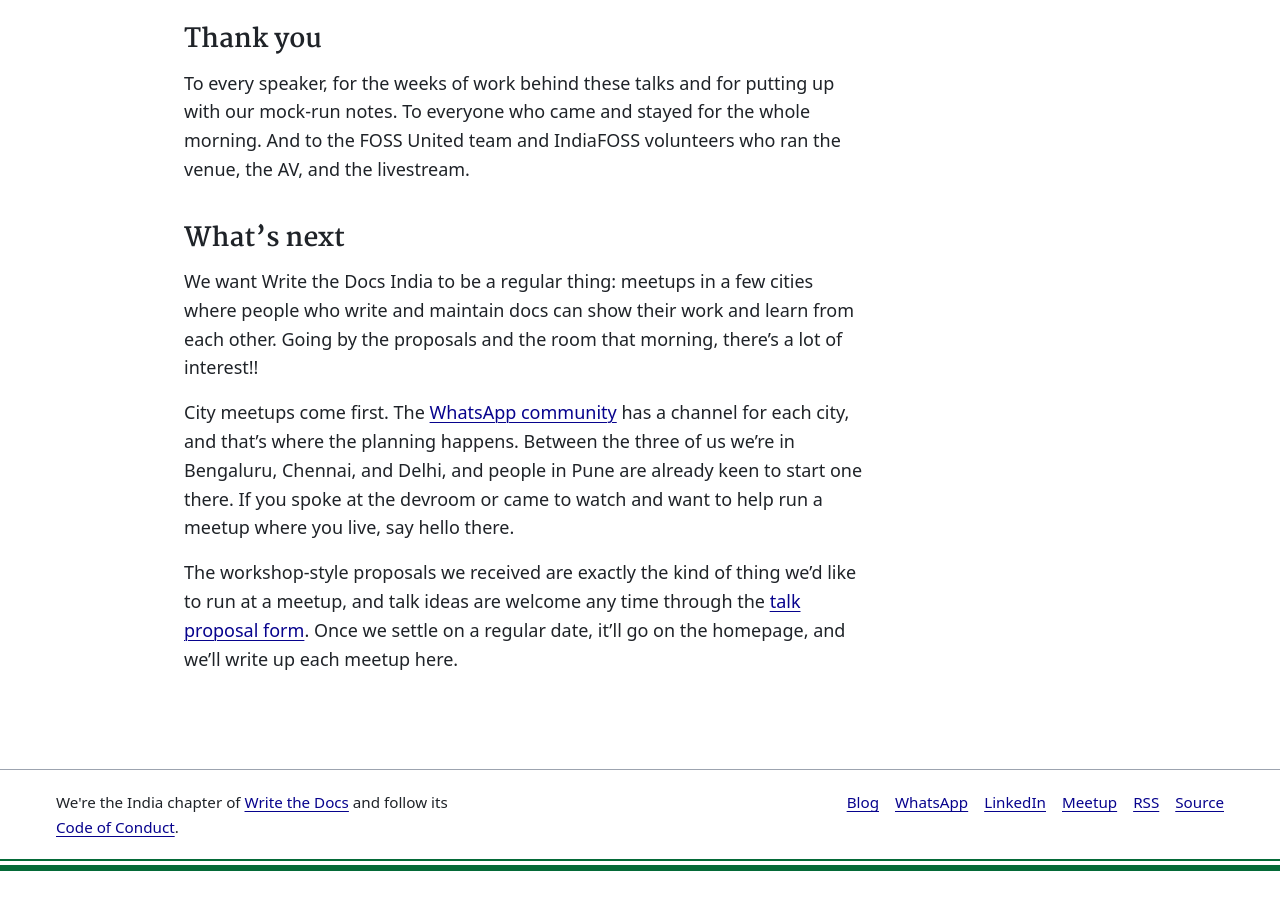
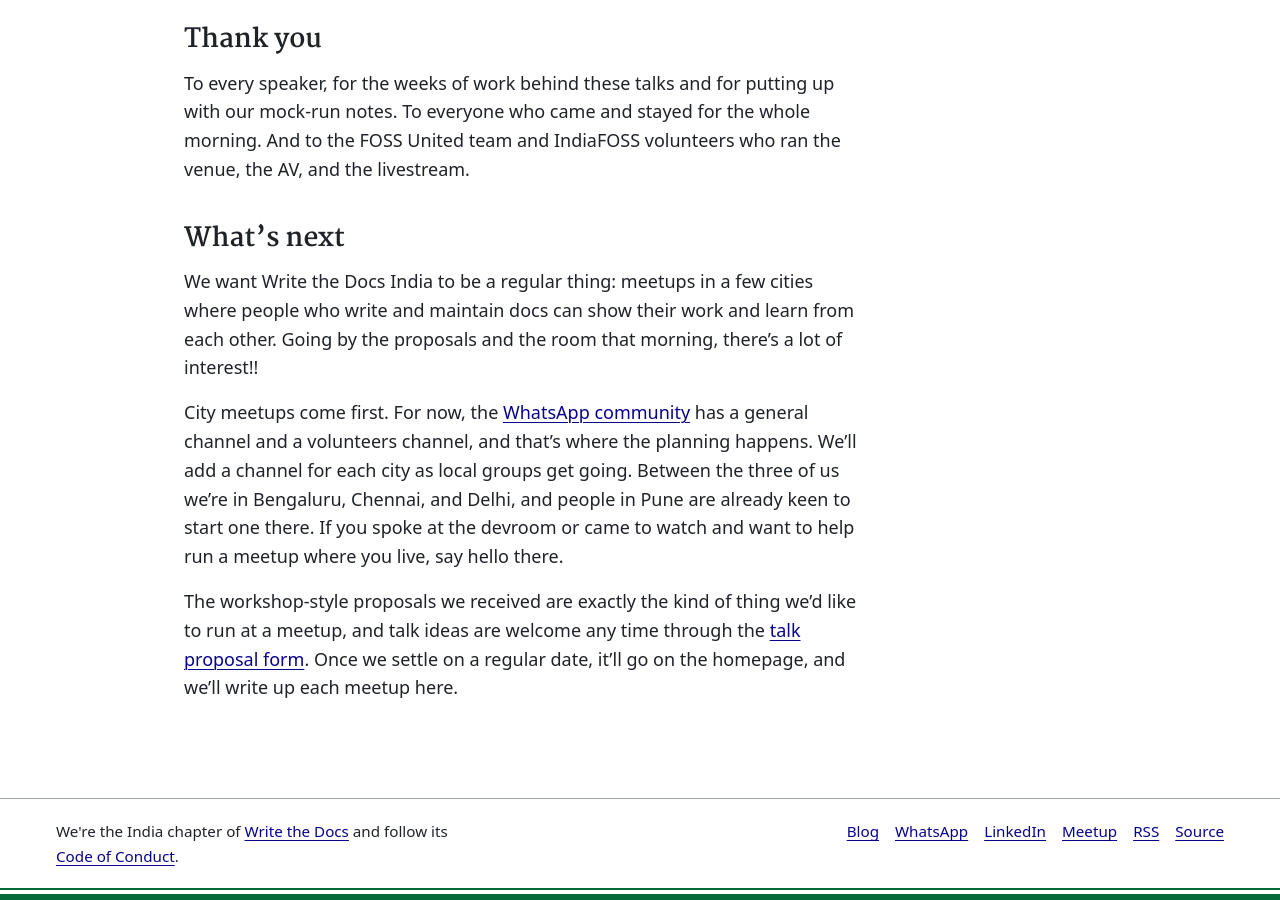
Before and after one commit to Write-the-Docs-India/write-the-docs-india.github.io, a Jekyll site: the page built from _posts/2026-09-28-indiafoss-2026-devroom.md, in a window 1280 px wide and 900 px high, scrolled down 5018 px. Built offline with Jekyll 4.4.1, drawn with Linux system fonts in a browser that asks for light colours; some web fonts are replaced; before the commit the page ends 5889 px from its top, so only the background shows below that.

Commit message:
Describe the WhatsApp channels as they are today
Signed-off-by: Srihari Thyagarajan <hari.leo03@gmail.com>

```diff
--- a/_posts/2026-09-28-indiafoss-2026-devroom.md
+++ b/_posts/2026-09-28-indiafoss-2026-devroom.md
@@ -148,6 +148,6 @@
 
 We want Write the Docs India to be a regular thing: meetups in a few cities where people who write and maintain docs can show their work and learn from each other. Going by the proposals and the room that morning, there's a lot of interest!!
 
-City meetups come first. The [WhatsApp community]({{ site.links.whatsapp }}) has a channel for each city, and that's where the planning happens. Between the three of us we're in Bengaluru, Chennai, and Delhi, and people in Pune are already keen to start one there. If you spoke at the devroom or came to watch and want to help run a meetup where you live, say hello there.
+City meetups come first. For now, the [WhatsApp community]({{ site.links.whatsapp }}) has a general channel and a volunteers channel, and that's where the planning happens. We'll add a channel for each city as local groups get going. Between the three of us we're in Bengaluru, Chennai, and Delhi, and people in Pune are already keen to start one there. If you spoke at the devroom or came to watch and want to help run a meetup where you live, say hello there.
 
 The workshop-style proposals we received are exactly the kind of thing we'd like to run at a meetup, and talk ideas are welcome any time through the [talk proposal form]({{ site.links.talk_proposal }}). Once we settle on a regular date, it'll go on the homepage, and we'll write up each meetup here.
--- a/index.html
+++ b/index.html
@@ -61,7 +61,7 @@
       <tbody>
         <tr>
           <td><a href="{{ site.links.whatsapp }}">WhatsApp</a></td>
-          <td>Day-to-day chat, with a channel for each city where local meetups get planned.</td>
+          <td>Day-to-day chat and meetup planning, with city channels to come as local groups get going.</td>
         </tr>
         <tr>
           <td><a href="{{ site.links.linkedin }}">LinkedIn</a></td>
```
